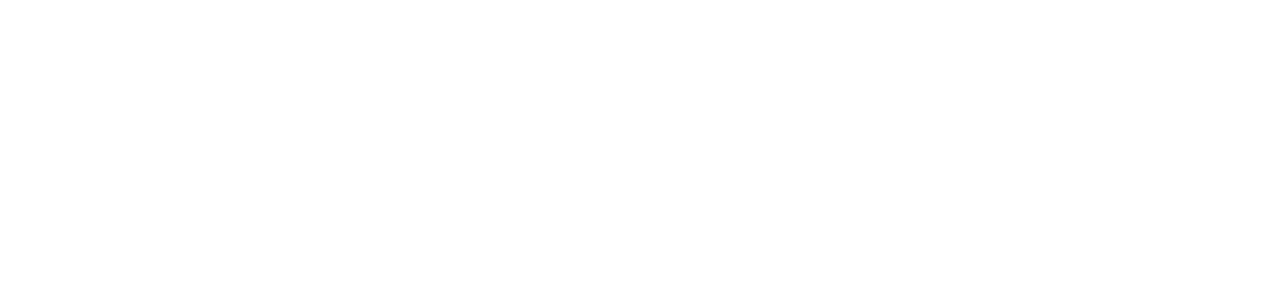
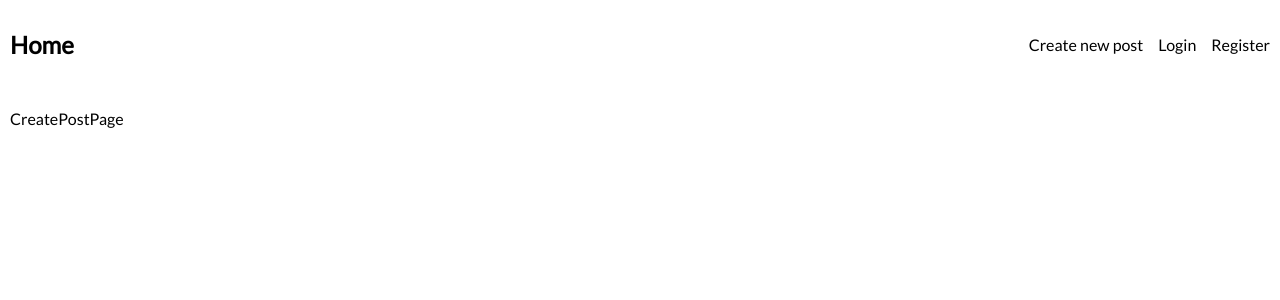
Before and after one commit to xtarzyk/z_ksiazka_najlepiej, a React (Vite) app in the folder client/: page /create in a window 1280 px wide. Before the commit this address had no page. Shown: the top 300 px of the page. Built offline with nearby package versions, Linux system fonts and the light colour scheme.

Commit message:
remove unnecessary files, create post page

```diff
--- a/client/src/App.tsx
+++ b/client/src/App.tsx
@@ -1,16 +1,22 @@
 import './App.css'
-import { Routes, Route } from 'react-router-dom'
-import { Layout } from './components/Layout'
-import { IndexPage } from './pages/IndexPage'
+import { BrowserRouter as Router, Routes, Route } from 'react-router-dom'
+import { Layout } from './components'
+import { IndexPage, CreatePostPage } from './pages'
 
 function App() {
 
   return (
-    <Routes>
-      <Route path='/' element={ <Layout /> }>
-        <Route index element={ <IndexPage /> } />
-      </Route>
-    </Routes>
+    <Router>
+      <Routes>
+        <Route path='/' element={ <Layout /> }>
+          <Route index element={ <IndexPage /> } />
+          <Route
+            path='/create'
+            element={<CreatePostPage />}
+          />
+        </Route>
+      </Routes>
+    </Router>
   )
 }
 
--- /dev/null
+++ b/client/src/components/index.ts
@@ -0,0 +1 @@
+export { Layout } from './Layout'
--- a/client/src/main.tsx
+++ b/client/src/main.tsx
@@ -1,12 +1,9 @@
 import React from 'react'
 import ReactDOM from 'react-dom/client'
 import App from './App'
-import { BrowserRouter } from 'react-router-dom'
 
 ReactDOM.createRoot(document.getElementById('root') as HTMLElement).render(
   <React.StrictMode>
-    <BrowserRouter>
       <App />
-    </BrowserRouter>
   </React.StrictMode>,
 )
--- /dev/null
+++ b/client/src/pages/CreatePostPage.tsx
@@ -0,0 +1,5 @@
+export const CreatePostPage = () => {
+  return (
+    <div>CreatePostPage</div>
+  )
+}
--- /dev/null
+++ b/client/src/pages/index.ts
@@ -0,0 +1,2 @@
+export { IndexPage } from "./IndexPage"
+export { CreatePostPage } from "./CreatePostPage"
```
Also changed, not shown: client/src/pages/IndexPage.tsx (line endings or trailing spaces), 1 other file (tests, documents, lock files or other folders).
